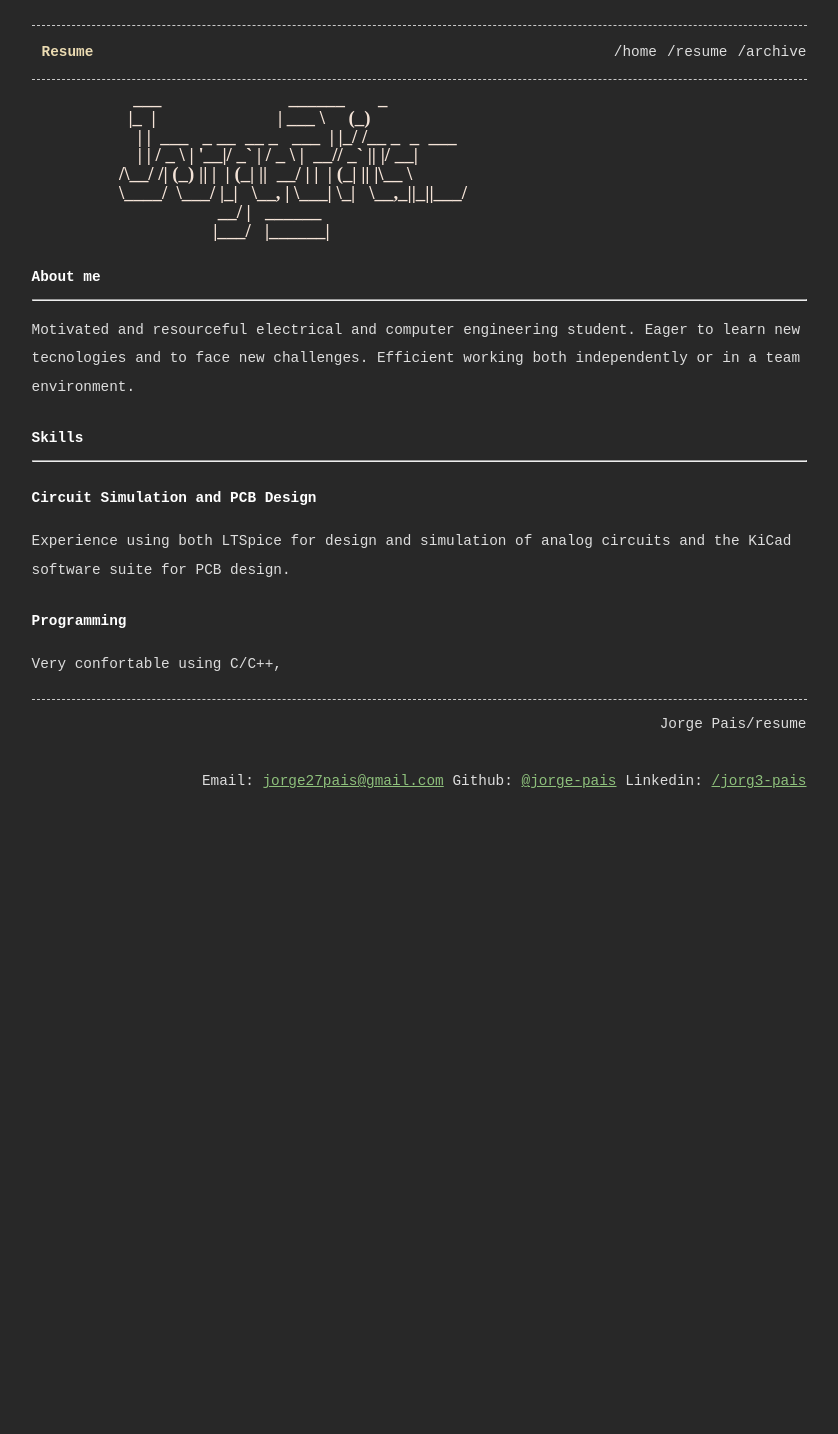
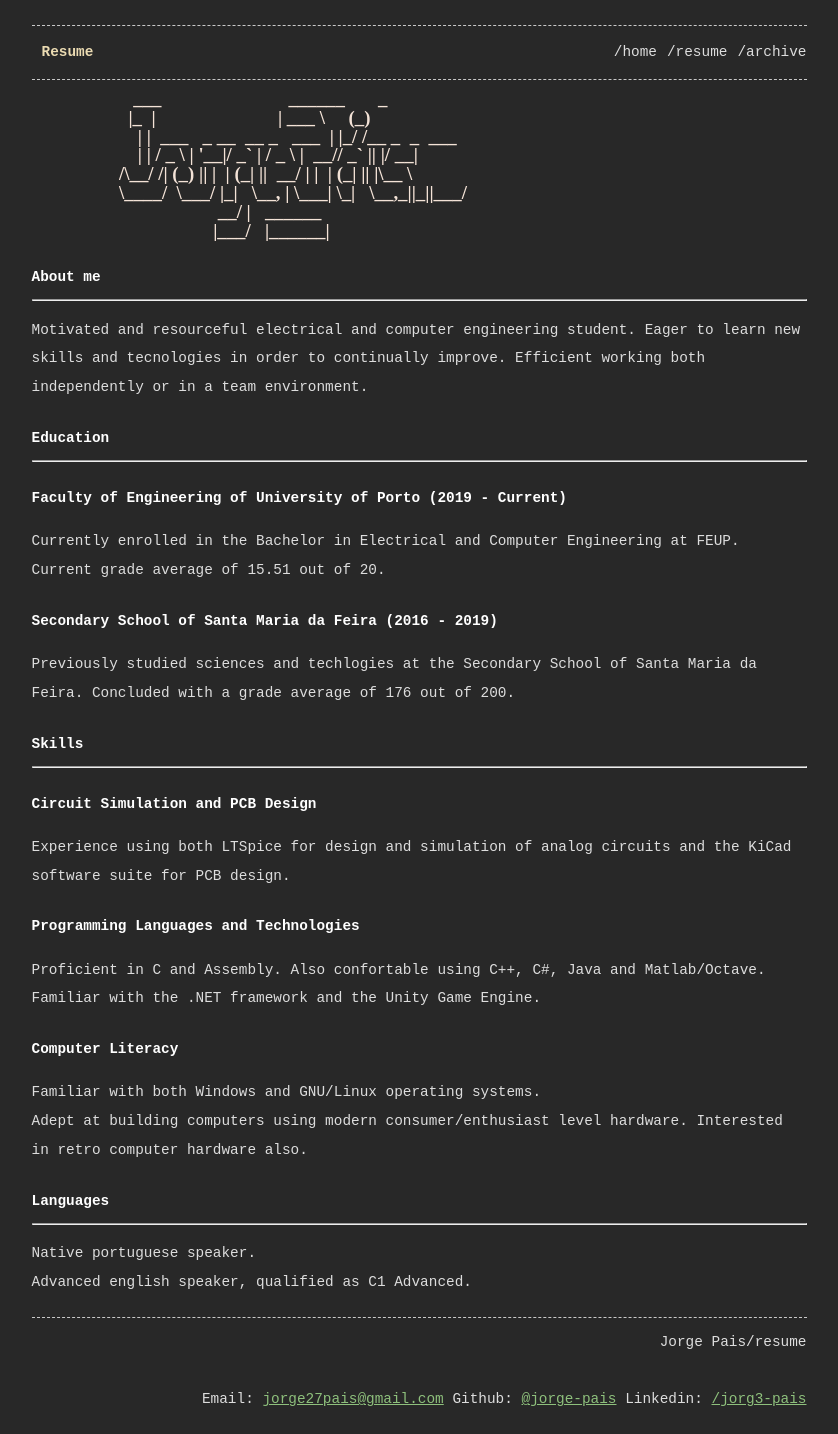
Before and after one commit to jorge-pais/jorge-pais.github.io, a Jekyll site: the page built from resume.md, in a window 1280 px wide. Shown: the whole page, without its empty margins (221-1059 px from the left). Built offline with Jekyll 4.4.1, drawn with Linux system fonts in a browser that asks for light colours; before the commit the page ends 900 px from its top, so only the background shows below that.

Commit message:
Update language

```diff
--- a/resume.md
+++ b/resume.md
@@ -9,12 +9,29 @@ permalink_name: /resume
 
 # About me
 ---
-Motivated and resourceful electrical and computer engineering student. Eager to learn new tecnologies and to face new challenges. Efficient working both independently or in a team environment.
+Motivated and resourceful electrical and computer engineering student. Eager to learn new skills and tecnologies in order to continually improve. Efficient working both independently or in a team environment.
+
+# Education
+---
+## Faculty of Engineering of University of Porto (2019 - Current)
+Currently enrolled in the Bachelor in Electrical and Computer Engineering at FEUP. Current grade average of 15.51 out of 20.
+
+## Secondary School of Santa Maria da Feira (2016 - 2019)
+Previously studied sciences and techlogies at the Secondary School of Santa Maria da Feira. Concluded with a grade average of 176 out of 200.
 
 # Skills
 ---
 ## Circuit Simulation and PCB Design
 Experience using both LTSpice for design and simulation of analog circuits and the KiCad software suite for PCB design.
 
-## Programming
-Very confortable using C/C++,
+## Programming Languages and Technologies
+Proficient in C and Assembly. Also confortable using C++, C#, Java and Matlab/Octave. Familiar with the .NET framework and the Unity Game Engine.
+
+## Computer Literacy
+Familiar with both Windows and GNU/Linux operating systems.
+Adept at building computers using modern consumer/enthusiast level hardware. Interested in retro computer hardware also.
+
+# Languages
+---
+Native portuguese speaker.
+Advanced english speaker, qualified as C1 Advanced.
```
Also changed, not shown: index.md (+1 -2 lines).
